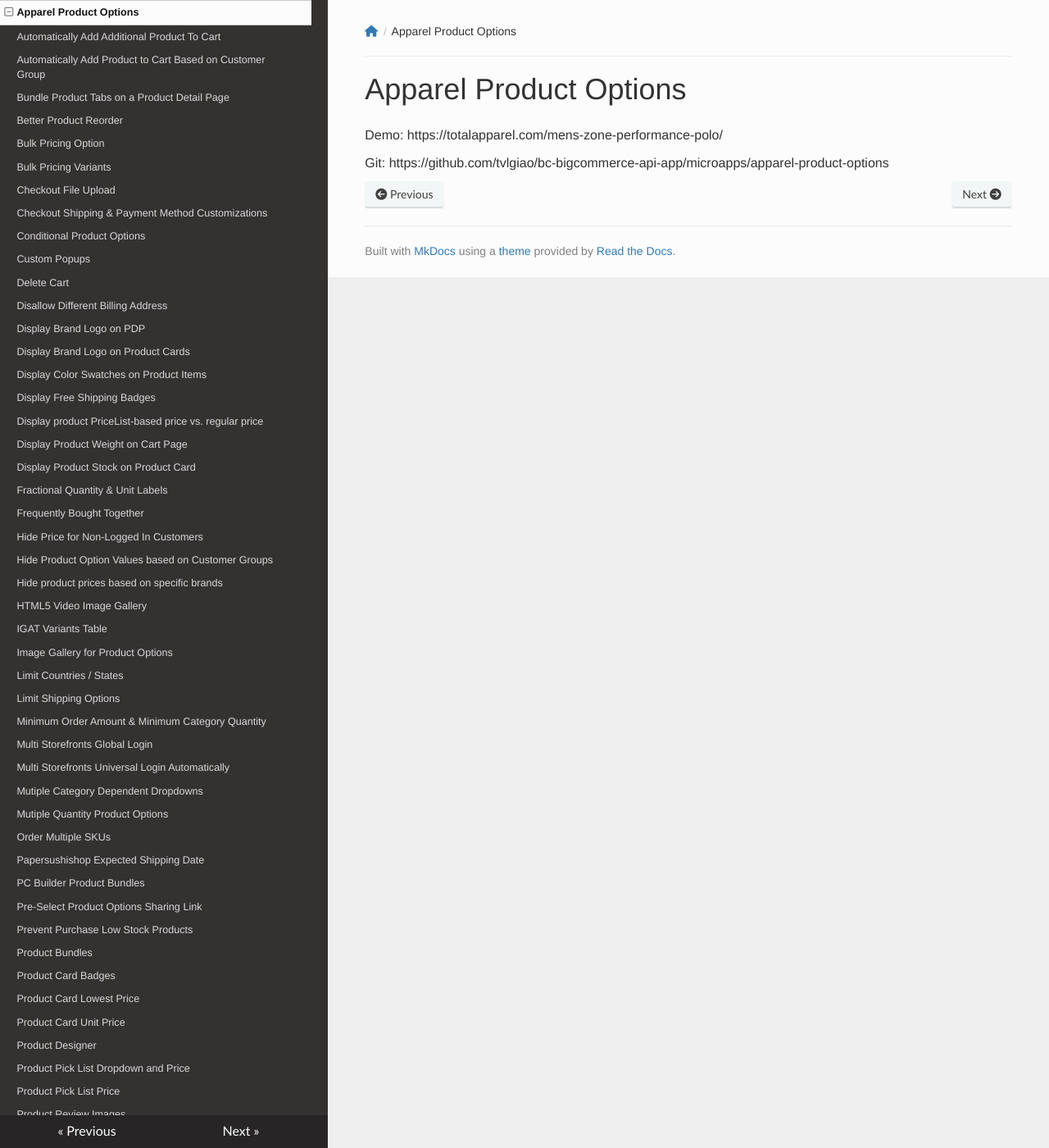
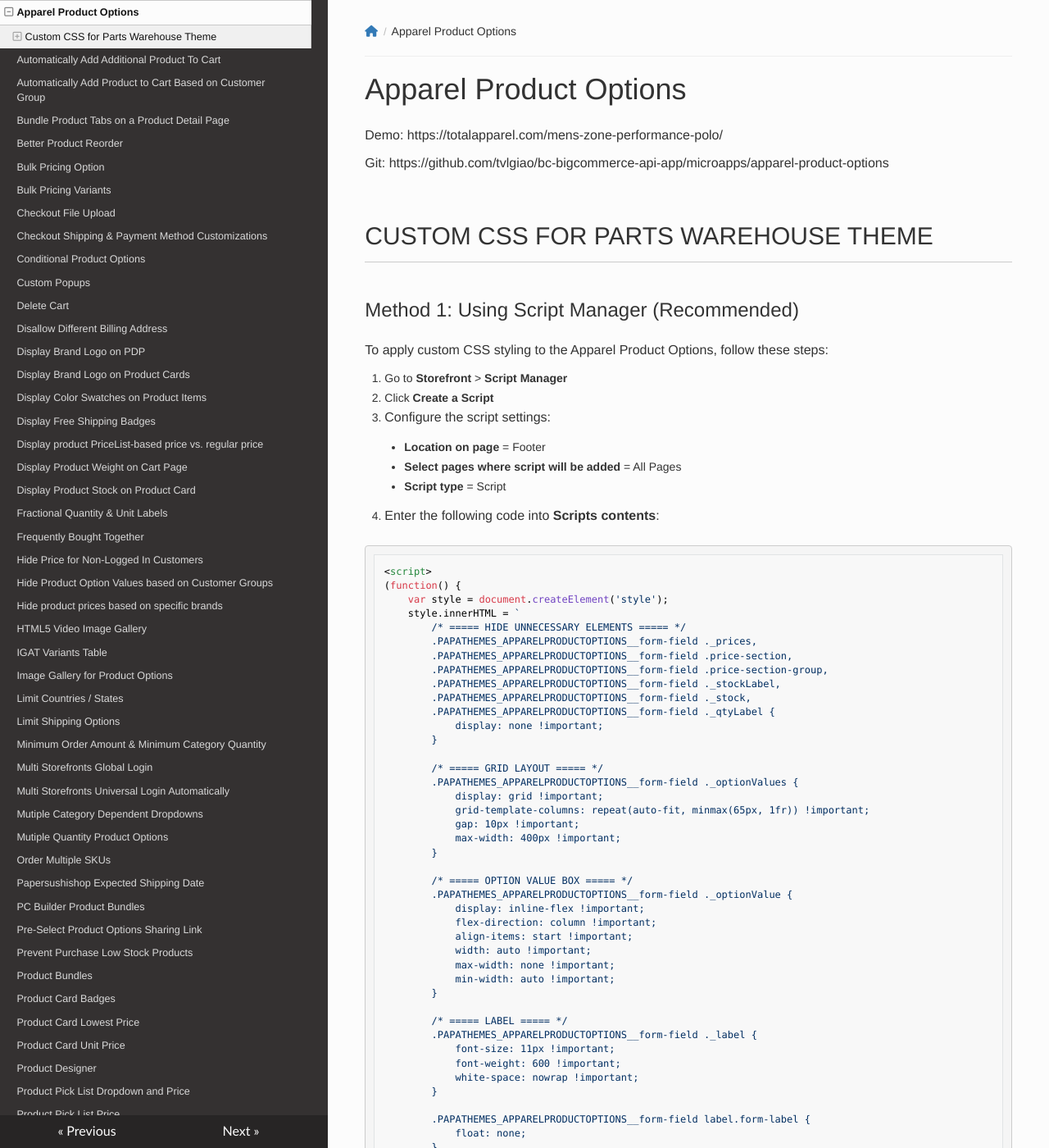
Before and after one commit to tvlgiao/bc-addons-docs, an MkDocs documentation site: the page built from docs/apparel-product-options.md, in a window 1280 px wide and 1400 px high. Shown: the whole window at 82% size. Built offline with MkDocs 1.6.1, drawn with Linux system fonts in a browser that asks for light colours; nearby versions of some CDN libraries; some of the changed text lies outside the part shown.

Commit message:
Add custom CSS styling guide for Parts Warehouse theme to apparel-product-options docs

````diff
--- a/docs/apparel-product-options.md
+++ b/docs/apparel-product-options.md
@@ -3,3 +3,109 @@
 Demo: https://totalapparel.com/mens-zone-performance-polo/
 
 Git: https://github.com/tvlgiao/bc-bigcommerce-api-app/microapps/apparel-product-options
+
+## Custom CSS for Parts Warehouse Theme
+
+### Method 1: Using Script Manager (Recommended)
+
+To apply custom CSS styling to the Apparel Product Options, follow these steps:
+
+1. Go to **Storefront** > **Script Manager**
+2. Click **Create a Script**
+3. Configure the script settings:
+    - **Location on page** = Footer
+    - **Select pages where script will be added** = All Pages
+    - **Script type** = Script
+
+4. Enter the following code into **Scripts contents**:
+
+```html
+<script>
+(function() {
+    var style = document.createElement('style');
+    style.innerHTML = `
+        /* ===== HIDE UNNECESSARY ELEMENTS ===== */
+        .PAPATHEMES_APPARELPRODUCTOPTIONS__form-field ._prices,
+        .PAPATHEMES_APPARELPRODUCTOPTIONS__form-field .price-section,
+        .PAPATHEMES_APPARELPRODUCTOPTIONS__form-field .price-section-group,
+        .PAPATHEMES_APPARELPRODUCTOPTIONS__form-field ._stockLabel,
+        .PAPATHEMES_APPARELPRODUCTOPTIONS__form-field ._stock,
+        .PAPATHEMES_APPARELPRODUCTOPTIONS__form-field ._qtyLabel {
+            display: none !important;
+        }
+
+        /* ===== GRID LAYOUT ===== */
+        .PAPATHEMES_APPARELPRODUCTOPTIONS__form-field ._optionValues {
+            display: grid !important;
+            grid-template-columns: repeat(auto-fit, minmax(65px, 1fr)) !important;
+            gap: 10px !important;
+            max-width: 400px !important;
+        }
+
+        /* ===== OPTION VALUE BOX ===== */
+        .PAPATHEMES_APPARELPRODUCTOPTIONS__form-field ._optionValue {
+            display: inline-flex !important;
+            flex-direction: column !important;
+            align-items: start !important;
+            width: auto !important;
+            max-width: none !important;
+            min-width: auto !important;
+        }
+
+        /* ===== LABEL ===== */
+        .PAPATHEMES_APPARELPRODUCTOPTIONS__form-field ._label {
+            font-size: 11px !important;
+            font-weight: 600 !important;
+            white-space: nowrap !important;
+        }
+
+        .PAPATHEMES_APPARELPRODUCTOPTIONS__form-field label.form-label {
+            float: none;
+        }
+
+        /* ===== INPUT STYLING ===== */
+        .PAPATHEMES_APPARELPRODUCTOPTIONS__form-field ._qty input {
+            width: 50px !important;
+            height: 30px !important;
+            text-align: center !important;
+            font-size: 12px !important;
+            border: 1px solid #ccc !important;
+            border-radius: 3px !important;
+            box-sizing: border-box !important;
+        }
+
+        /* ===== HIDE SPINNER ===== */
+        .PAPATHEMES_APPARELPRODUCTOPTIONS__form-field input[type='number'] {
+            -moz-appearance: textfield;
+        }
+
+        .PAPATHEMES_APPARELPRODUCTOPTIONS__form-field input::-webkit-outer-spin-button,
+        .PAPATHEMES_APPARELPRODUCTOPTIONS__form-field input::-webkit-inner-spin-button {
+            -webkit-appearance: none;
+            display: none !important;
+        }
+    `;
+    document.head.appendChild(style);
+})();
+</script>
+```
+
+5. Click **Save**
+
+### Method 2: Using Theme Customizer (Alternative)
+
+If your theme supports custom CSS in the Theme Customizer:
+
+1. Go to **Storefront** > **Themes** > Click **Customize** on your active theme
+2. Find the **Custom CSS** section
+3. Add the CSS code from the script above (without the `<script>` tags and `style.innerHTML`)
+
+
+### What This CSS Does
+
+- **Hides** unnecessary elements (prices, stock labels, quantity labels)
+- **Creates a grid layout** for option values with responsive columns
+- **Styles option value boxes** for better alignment and spacing
+- **Formats labels** with consistent sizing and weight
+- **Styles quantity input fields** with fixed dimensions and centered text
+- **Removes spinner controls** from number inputs for cleaner appearance
````
